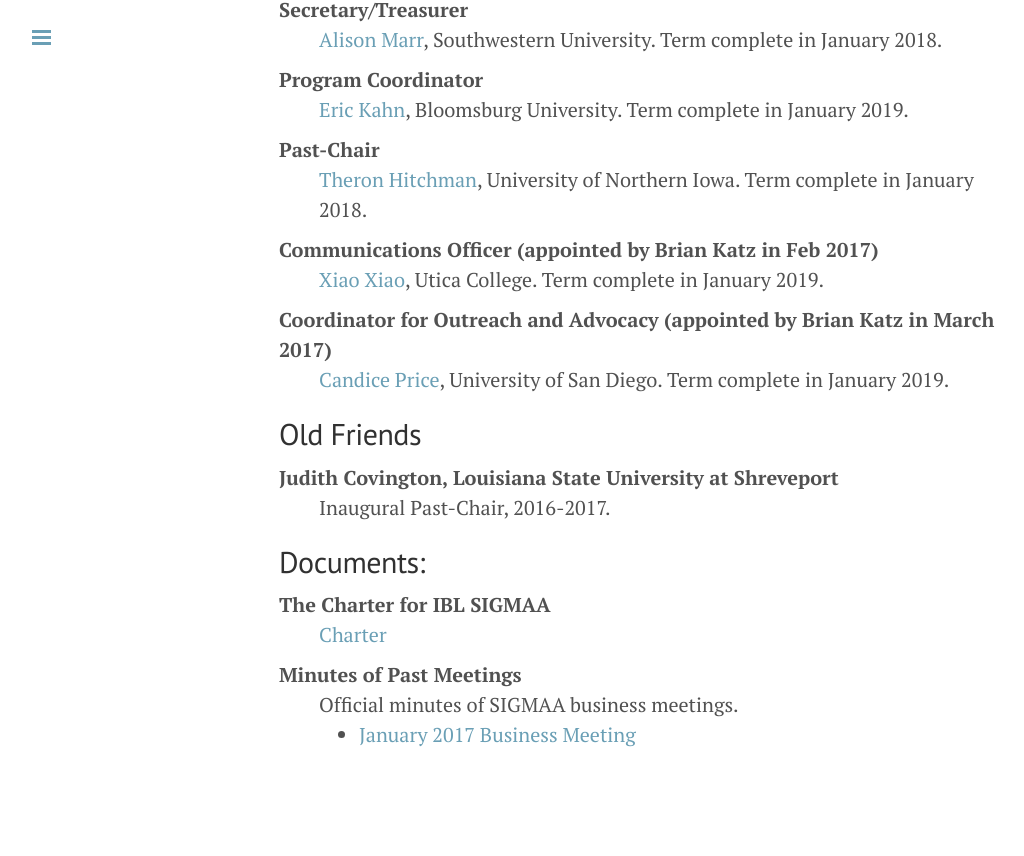
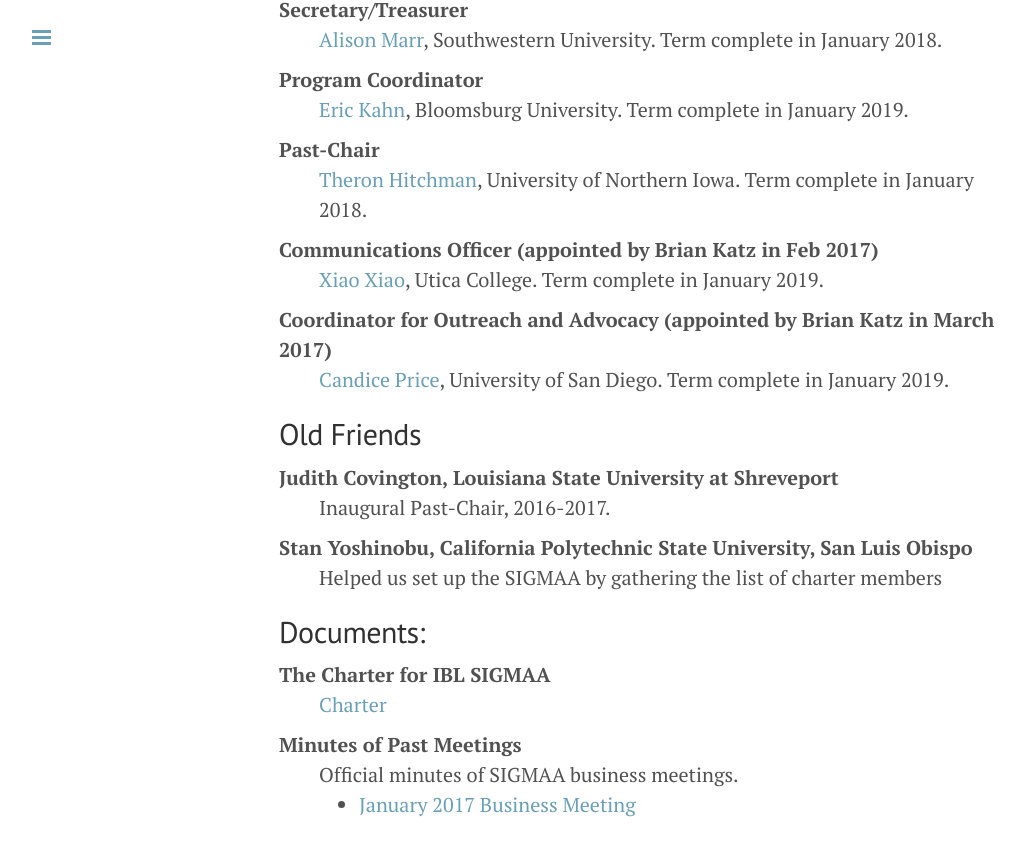
Before and after one commit to theronhitchman/iblsigmaa, a Jekyll site: the page built from about.md, in a window 1280 px wide and 900 px high, scrolled down 1477 px. Shown: the top 856 px of the window, without its empty margins (1-1025 px from the left). Built offline with Jekyll 4.4.1, drawn with Linux system fonts in a browser that asks for light colours; before the commit the page ends 2307 px from its top, so only the background shows below that.

Commit message:
update about.md and resources.md after board comments

```diff
--- a/about.md
+++ b/about.md
@@ -76,6 +76,9 @@
 Judith Covington, Louisiana State University at Shreveport
 : Inaugural Past-Chair, 2016-2017.
 
+Stan Yoshinobu, California Polytechnic State University, San Luis Obispo
+: Helped us set up the SIGMAA by gathering the list of charter members
+
 
 ## Documents:
 
```
Also changed, not shown: resources.md (+15 -5 lines).
